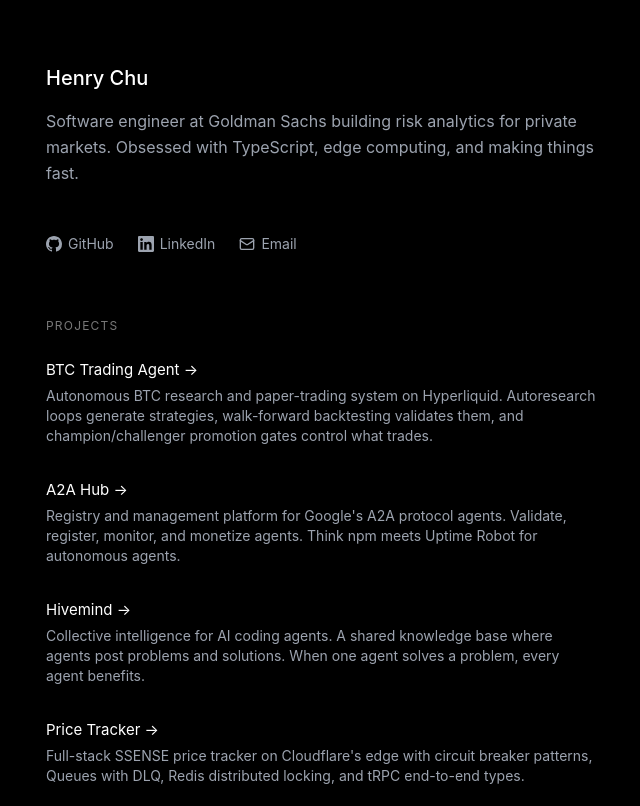
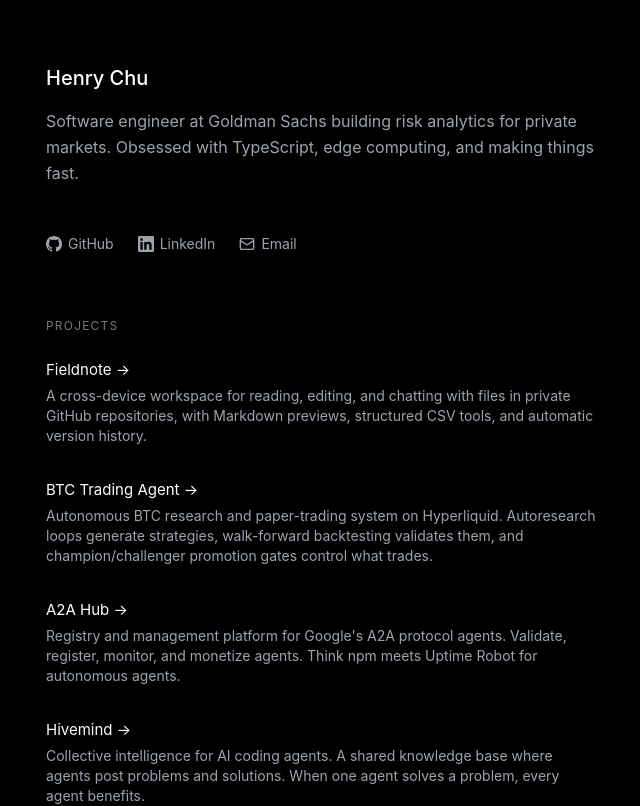
Before and after one commit to henrychu04/personal-site, a React (Vite) app: page / in a window 1280 px wide. Shown: the top 806 px of the page, without its empty margins (318-958 px from the left). Built offline with nearby package versions, Linux system fonts and the light colour scheme.

Commit message:
Add Fieldnote project (#1)

```diff
--- a/src/data/projects.ts
+++ b/src/data/projects.ts
@@ -19,6 +19,46 @@ export interface Project {
 }
 
 export const projects: Project[] = [
+  {
+    slug: "fieldnote",
+    title: "Fieldnote",
+    description:
+      "A cross-device workspace for reading, editing, and chatting with files in private GitHub repositories, with Markdown previews, structured CSV tools, and automatic version history.",
+    longDescription:
+      "A focused workspace for the useful files inside private GitHub repositories. Fieldnote feels native on a phone while expanding into a three-pane workspace on desktop. It replaces the normal Git workflow with a file browser, rich Markdown and CSV tools, automatic history, and repository-aware Codex conversations that can research questions and make precise updates across a workspace.",
+    problem:
+      "A private repository is a great place to keep research, notes, and structured personal data, but GitHub's interface is optimized for software development. Reading and editing those files on a phone is cumbersome, and using an AI assistant safely requires careful credential isolation, versioning, and conflict handling.",
+    solution:
+      "Fieldnote presents each repository as a simple workspace with file navigation, preview, edit, and split views. Markdown and plain text render cleanly, CSV files get structured tools, and every save creates version history automatically. Repository-aware conversations can answer questions or update multiple files while keeping unrelated content untouched.\n\nThe browser talks to a public TanStack Start worker, which reaches a privileged core worker through a private Cloudflare service binding. The browser never receives GitHub, database, sandbox, or model-provider credentials. Agent work runs in isolated Modal sandboxes, while durable workflows coordinate long-running turns. Successful edits become commits, stale concurrent changes are resolved before retrying, and Neon stores conversation metadata without storing repository file contents or patches.",
+    tech: [
+      "TypeScript",
+      "React 19",
+      "TanStack Start",
+      "Effect",
+      "Cloudflare Workers",
+      "Cloudflare Workflows",
+      "Neon Postgres",
+      "Drizzle ORM",
+      "GitHub App",
+      "Codex",
+      "Modal",
+      "Clerk",
+    ],
+    demo: "https://fieldnote.hchu.dev/",
+    architecture: `
+┌───────────────┐  ┌───────────────┐  ┌───────────────┐
+│Phone + desktop│─▶│ TanStack Start│─▶│  Core worker  │
+│   workspace   │  │  web worker   │  │    Effect     │
+└───────────────┘  └───────────────┘  └───────┬───────┘
+                                              │
+        ┌──────────────────┬──────────────────┘
+        ▼                  ▼                  ▼
+┌───────────────┐  ┌───────────────┐  ┌───────────────┐
+│  GitHub App   │  │     Neon      │  │     Modal     │
+│  Files + Git  │  │ Chat metadata │  │ Codex sandbox │
+└───────────────┘  └───────────────┘  └───────────────┘
+`,
+  },
   {
     slug: "rl-trading",
     title: "BTC Trading Agent",
--- a/src/routes/projects/$slug.lazy.tsx
+++ b/src/routes/projects/$slug.lazy.tsx
@@ -25,6 +25,17 @@ function ProjectDetail() {
         >
           <GitHubIcon />
           GitHub
+        </a>
+      )}
+
+      {project.demo && (
+        <a
+          href={project.demo}
+          target="_blank"
+          rel="noopener noreferrer"
+          className="text-sm hover:text-white transition-colors mb-8 inline-flex items-center gap-1.5"
+        >
+          Live site ↗
         </a>
       )}
 
```
